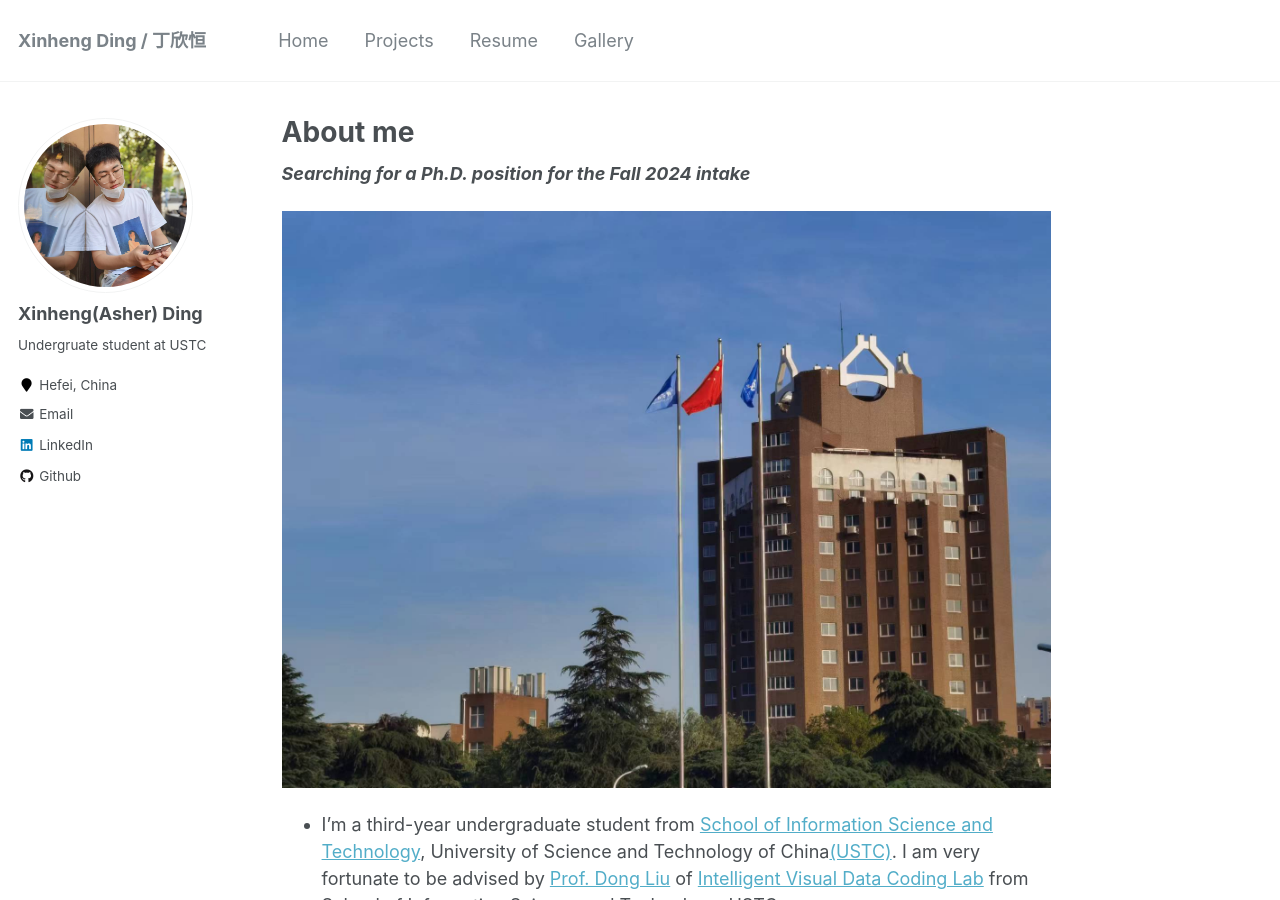
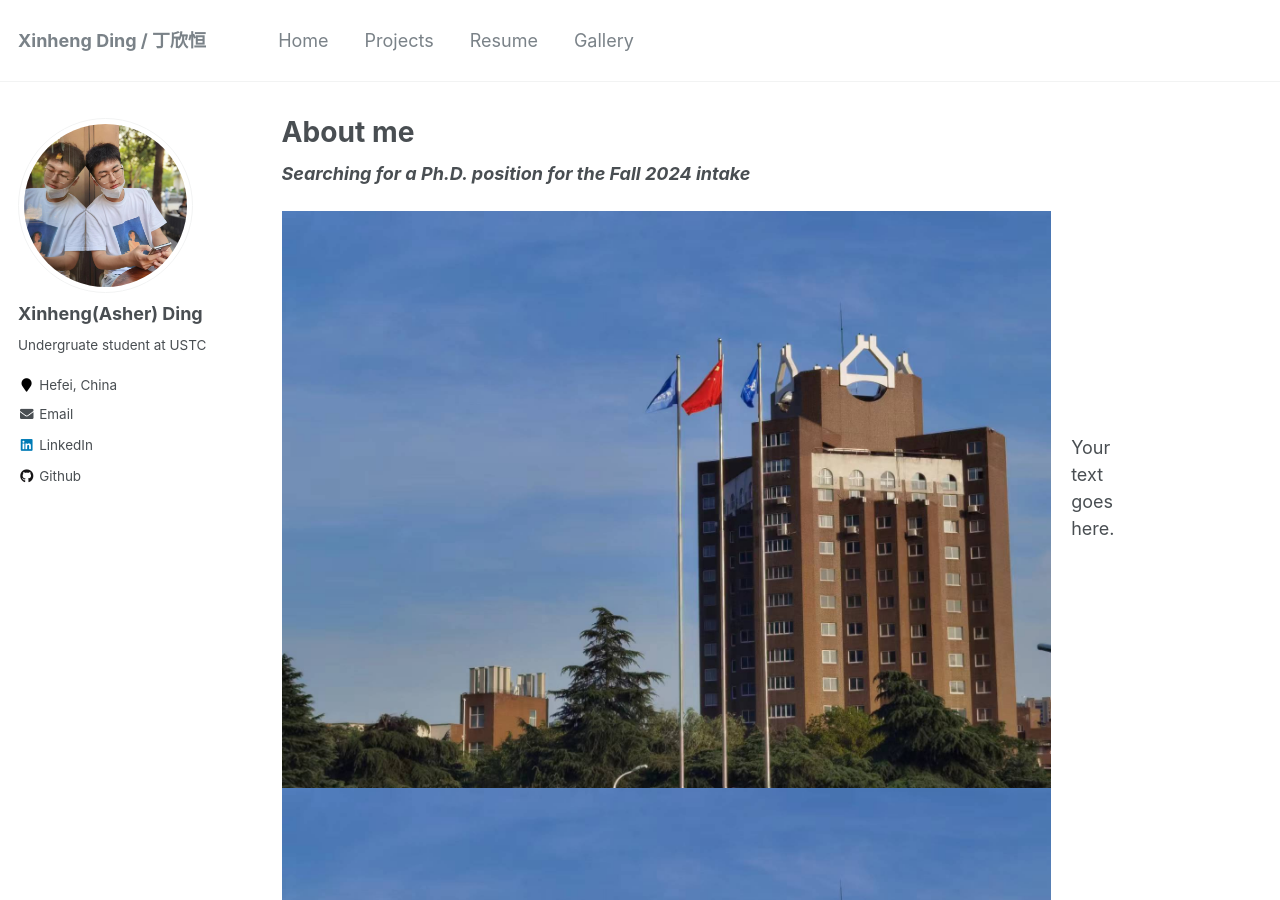
Before and after one commit to XinhengDing/XinhengDing.github.io, a Jekyll site: the page built from _pages/about.md, in a window 1280 px wide and 900 px high. Built offline with Jekyll 4.4.1, drawn with Linux system fonts in a browser that asks for light colours.

Commit message:
Update about.md

```diff
--- a/_pages/about.md
+++ b/_pages/about.md
@@ -10,6 +10,12 @@ redirect_from:
 
 ***Searching for a Ph.D. position for the Fall 2024 intake***
 
+<div style="display: flex; align-items: center;">
+    <img src="../images/USTC.jpg" alt="Image" style="float: left; margin-right: 20px;">
+    <div style="text-align: left;">
+        <p>Your text goes here.</p>
+    </div>
+</div>
 
 <img src="../images/USTC.jpg" alt="USTC Campus">
 * I'm a third-year undergraduate student from [School of Information Science and Technology](https://sist.ustc.edu.cn/), University of Science and Technology of China[(USTC)](https://www.ustc.edu.cn/). I am very fortunate to be advised by [Prof. Dong Liu](https://faculty.ustc.edu.cn/dongeliu/en/index.htm) of [Intelligent Visual Data Coding Lab](https://ustc-ivclab.github.io/) from School of Information Science and Technology, USTC.
```
